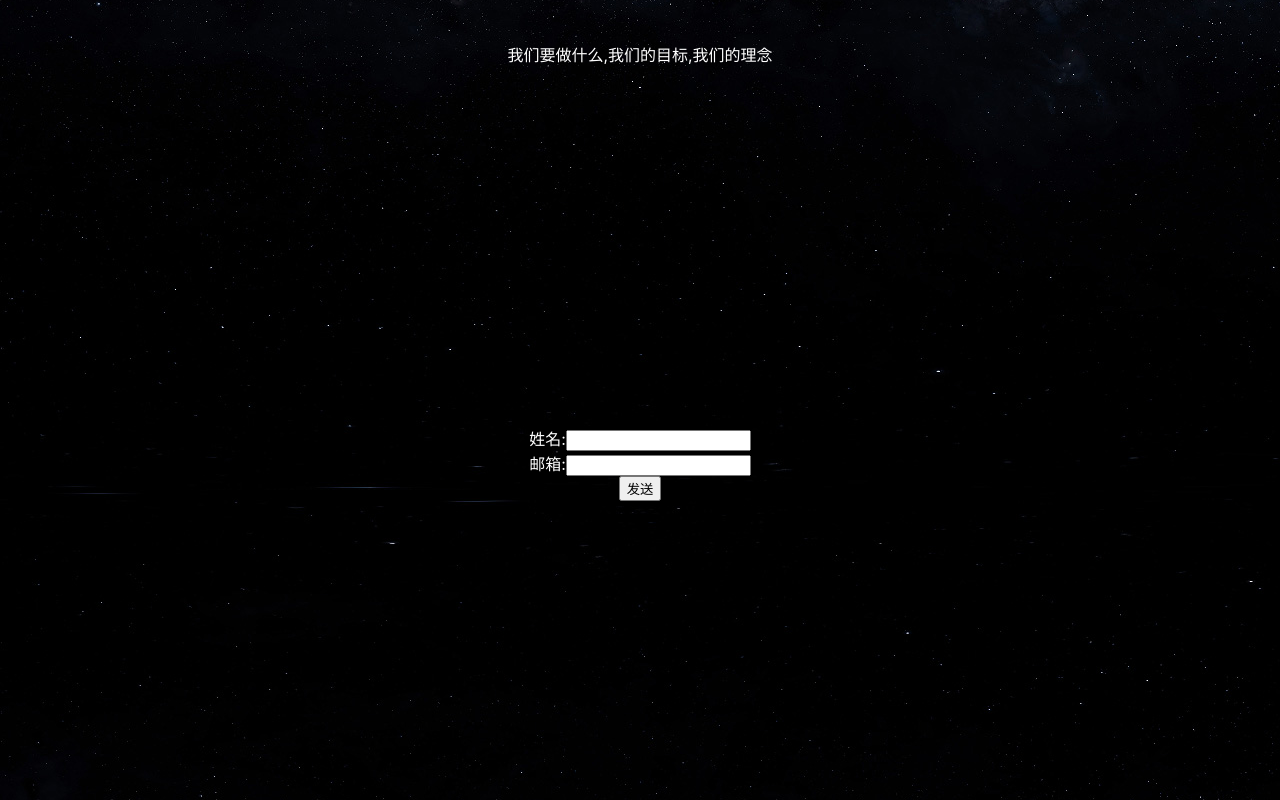
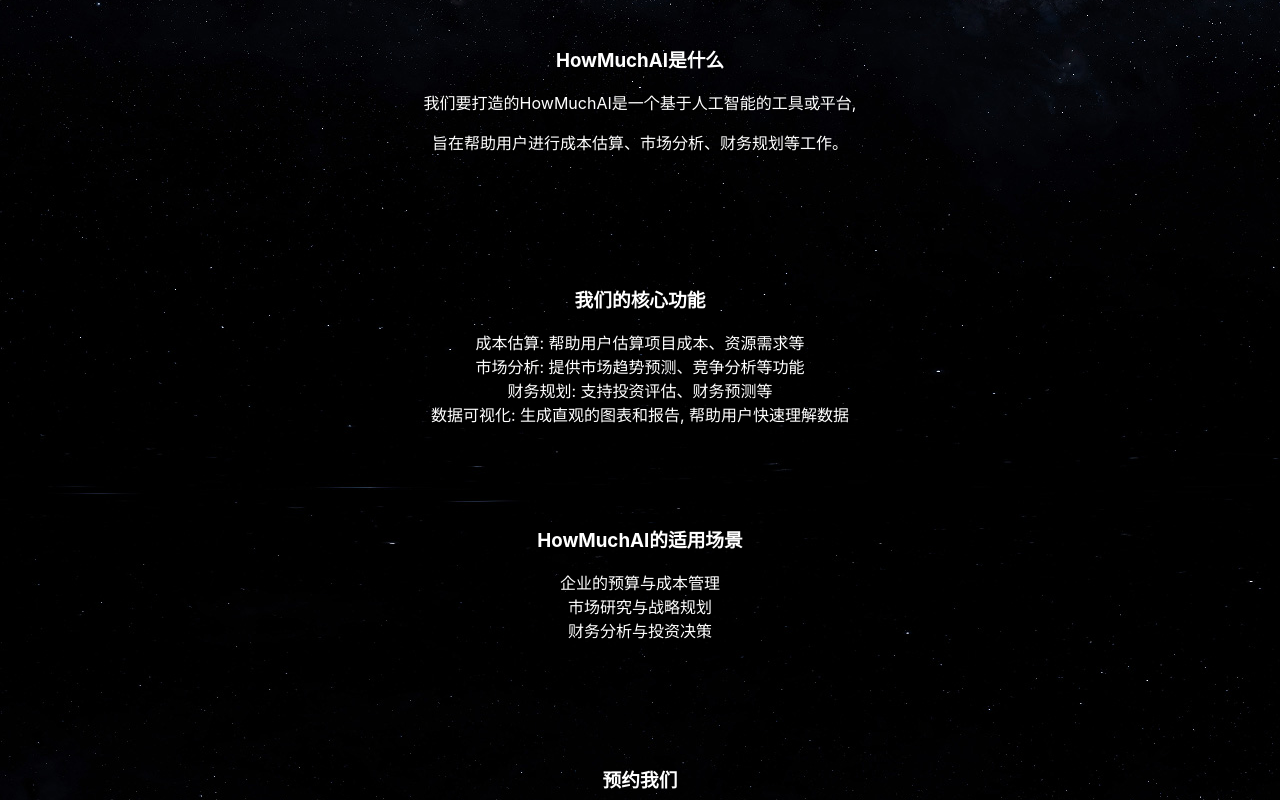
Before and after one commit to howmuchai/howmuchai.io, a React (Create React App) app: page / in a window 1280 px wide. Shown: the part 580-1380 px from the top of the page. Built offline with nearby package versions, Linux system fonts and the light colour scheme.

Commit message:
version 0.0.1

```diff
--- a/package.json
+++ b/package.json
@@ -15,6 +15,7 @@
     "@types/react": "^19.0.10",
     "@types/react-dom": "^19.0.4",
     "antd": "^5.24.2",
+    "axios": "^1.8.1",
     "graphql": "^16.10.0",
     "react": "^19.0.0",
     "react-dom": "^19.0.0",
@@ -49,6 +50,7 @@
     ]
   },
   "devDependencies": {
+    "@types/axios": "^0.14.4",
     "gh-pages": "^6.3.0"
   }
 }
--- a/src/ApolloClient.tsx
+++ /dev/null
@@ -1,13 +0,0 @@
-import { ApolloClient, InMemoryCache, HttpLink } from '@apollo/client';
-
-const client = new ApolloClient({
-    link: new HttpLink({
-        uri: 'https://good-mink-96.hasura.app/v1/graphql', // 替换为你的 Hasura GraphQL 端点
-        headers: {
-            'x-hasura-admin-secret': 'PCNI1RxLtWR1p0dD76gV1zodjeqErKpkMcCKdbgnw5uLCvaQoMTdVmwmzBN50Jyc', // 替换为你的 Hasura 管理员密钥
-        },
-    }),
-    cache: new InMemoryCache(),
-});
-
-export default client;
--- a/src/components/Form.tsx
+++ b/src/components/Form.tsx
@@ -1,33 +1,37 @@
+// export default Form;
 import React, { useState } from 'react';
-import { gql, useMutation } from '@apollo/client';
-
-const ADD_USER = gql`
-    mutation AddUser($name: String!, $email: String!) {
-        insert_pre_user(objects: { name: $name, email: $email }) {
-            returning {
-                id
-                name
-                email
-            }
-        }
-    }
-`;
+import axios from 'axios';
+import message from 'antd/es/message';
 
 const Form: React.FC = () => {
   const [name, setName] = useState('');
   const [email, setEmail] = useState('');
-    const [addUser, { data, loading, error }] = useMutation(ADD_USER);
+  const [loading, setLoading] = useState(false);
+  const [error, setError] = useState<string | null>(null);
 
   const handleSubmit = async (e: React.FormEvent) => {
     e.preventDefault();
+    setLoading(true);
+    setError(null);
+
     try {
-            await addUser({ variables: { name, email } });
+      const response = await axios.post('http://59.66.39.245:5000/add_user', {
+        name,
+        email
+      }, {
+        headers: {
+          'Content-Type': 'application/json'
+        }
+      });
       alert('数据已发送');
+      // message.success('数据已发送');
       setName('');
       setEmail('');
     } catch (err) {
       console.error(err);
-            alert('发送失败');
+      setError('发送失败');
+    } finally {
+      setLoading(false);
     }
   };
 
@@ -54,7 +58,7 @@
       <button type="submit" disabled={loading}>
         {loading ? '发送中...' : '发送'}
       </button>
-            {error && <p>发送失败: {error.message}</p>}
+      {error && <p>发送失败: {error}</p>}
     </form>
   );
 };
--- a/src/pages/Home.tsx
+++ b/src/pages/Home.tsx
@@ -1,6 +1,6 @@
+// export default Home;
+
 import React from "react";
-import { ApolloProvider } from '@apollo/client';
-import client from '../ApolloClient';
 import Form from '../components/Form';
 
 // css
@@ -9,7 +9,6 @@
 const Home: React.FC = () => {
     const iconLeft = `calc(50vw - 15vh)`;
     return (
-        <ApolloProvider client={client}>
         <div style={{
             height: '200vh',
             position: 'relative',
@@ -43,7 +42,7 @@
                     textAlign: 'center',
                 }}
             />
-                <p
+            <div
                 style={{
                     position: 'absolute',
                     top: '70vh',
@@ -55,22 +54,74 @@
                     color: 'white',
                 }}
             >
-                    我们要做什么,我们的目标,我们的理念
+                <h3>HowMuchAI是什么</h3>
+                <p>
+                    我们要打造的HowMuchAI是一个基于人工智能的工具或平台,
                 </p>
+                <p>
+                    旨在帮助用户进行成本估算、市场分析、财务规划等工作。
+                </p>
+            </div>
+            <div
+                style={{
+                    position: 'absolute',
+                    top: '100vh',
+                    left: 0,
+                    width: '100%',
+                    height: '50vh',
+                    zIndex: 100,
+                    textAlign: 'center',
+                    color: 'white',
+                }}
+            >
+                <h3>我们的核心功能</h3>
+                <ul style={{
+                    listStyleType: 'none',
+                    padding: 0,
+                    margin: 0,
+                }}>
+                    <li>成本估算: 帮助用户估算项目成本、资源需求等</li>
+                    <li>市场分析: 提供市场趋势预测、竞争分析等功能</li>
+                    <li>财务规划: 支持投资评估、财务预测等</li>
+                    <li>数据可视化: 生成直观的图表和报告, 帮助用户快速理解数据</li>
+                </ul>
+            </div>
+            <div
+                style={{
+                    position: 'absolute',
+                    top: '130vh',
+                    left: 0,
+                    width: '100%',
+                    height: '50vh',
+                    zIndex: 100,
+                    textAlign: 'center',
+                    color: 'white',
+                }}
+            >
+                <h3>HowMuchAI的适用场景</h3>
+                <ul style={{
+                    listStyleType: 'none',
+                    padding: 0,
+                    margin: 0,
+                }}>
+                    <li>企业的预算与成本管理</li>
+                    <li>市场研究与战略规划</li>
+                    <li>财务分析与投资决策</li>
+                </ul>
+            </div>
             <div style={{
                 position: 'absolute',
-                    top: '120vh',
+                top: '160vh',
                 left: 0,
                 width: '100%',
                 zIndex: 100,
                 textAlign: 'center',
                 color: 'white',
             }}>
+                <h3>预约我们</h3>
                 <Form />
             </div>
-                <>这里写已经报名的人数（就是查询user表中的列数）</>
         </div>
-        </ApolloProvider>
     );
 }
 
--- a/src/pages/JoinUs.tsx
+++ b/src/pages/JoinUs.tsx
@@ -3,10 +3,71 @@
 const JoinUs: React.FC = () => {
     return(
         <div>
-            <div>
-                Join Us
+            <div style={{
+                display: 'flex',
+                flexDirection: 'column',
+                justifyContent: 'center',
+                alignItems: 'center',
+                backgroundImage: 'url(images/JoinUs.png)',
+                color: 'black',
+            }}>
                 <br/>
-                这里就是招募一些志同道合的同学加入我们的团队的页面
+                <br/>
+                <div
+                    style={{
+                        backgroundColor: 'rgba(255, 255, 255, 0.6)',
+                        width: '60%',
+                        zIndex: 100,
+                        textAlign: 'center',
+                        borderRadius: '30px',
+                    }}
+                >
+                    <h1>Join Us</h1>
+                    <h2>我们正在寻找</h2>
+                    <ul>
+                        <li>对金融领域充满热情的你</li>
+                        <li>有数据分析、机器学习经验的你</li>
+                        <li>对AI技术有浓厚兴趣的你</li>
+                        <li>有创业梦想，渴望实现自我价值的你</li>
+                        <li>希望与志同道合的伙伴共同成长、共创辉煌的你</li>
+                    </ul>
+                    <br/>
+                    <br/>
+                    <br/>
+                    <h2>项目简介</h2>
+                    <p>
+                        我们致力于利用先进的AI技术，打造金融领域的创新应用，为行业带来革命性的变革。通过深度学习、大数据分析等手段，我们旨在为客户提供更智能、更高效、更安全的金融解决方案。
+                    </p>
+                    <br/>
+                    <br/>
+                    <br/>
+                    <h2>加入我们, 你将获得</h2>
+                    <ul>
+                        <li>与行业精英并肩作战的机会</li>
+                        <li>与行业精英并肩作战的机会</li>
+                        <li>参与创业项目, 体验从0到1的成就感</li>
+                        <li>享受灵活的工作时间和地点</li>
+                        <li>丰富的资源支持, 助力个人与团队共同成长</li>
+                    </ul>
+                    <br/>
+                    <br/>
+                    <br/>
+                    <h2>报名方式</h2>
+                    <p>请将简历发送至:
+                        <a href="mailto:zouyt22@mails.tsinghua.edu.cn">
+                            zouyt22@mails.tsinghua.edu.cn
+                        </a>
+                        <br/>
+                        <text>邮件主题请注明: 'HowMuchAI招募令+姓名'</text>
+                    </p>
+                    <br/>
+                    <br/>
+                </div>
+                <br/>
+                <br/>
+                <br/>
+                <br/>
+                <br/>
             </div>
         </div>
     );
```
Also changed, not shown: public/images/JoinUs.png (added), 1 other file (tests, documents, lock files or other folders). Lines whose indentation alone changed are shown as unchanged.
